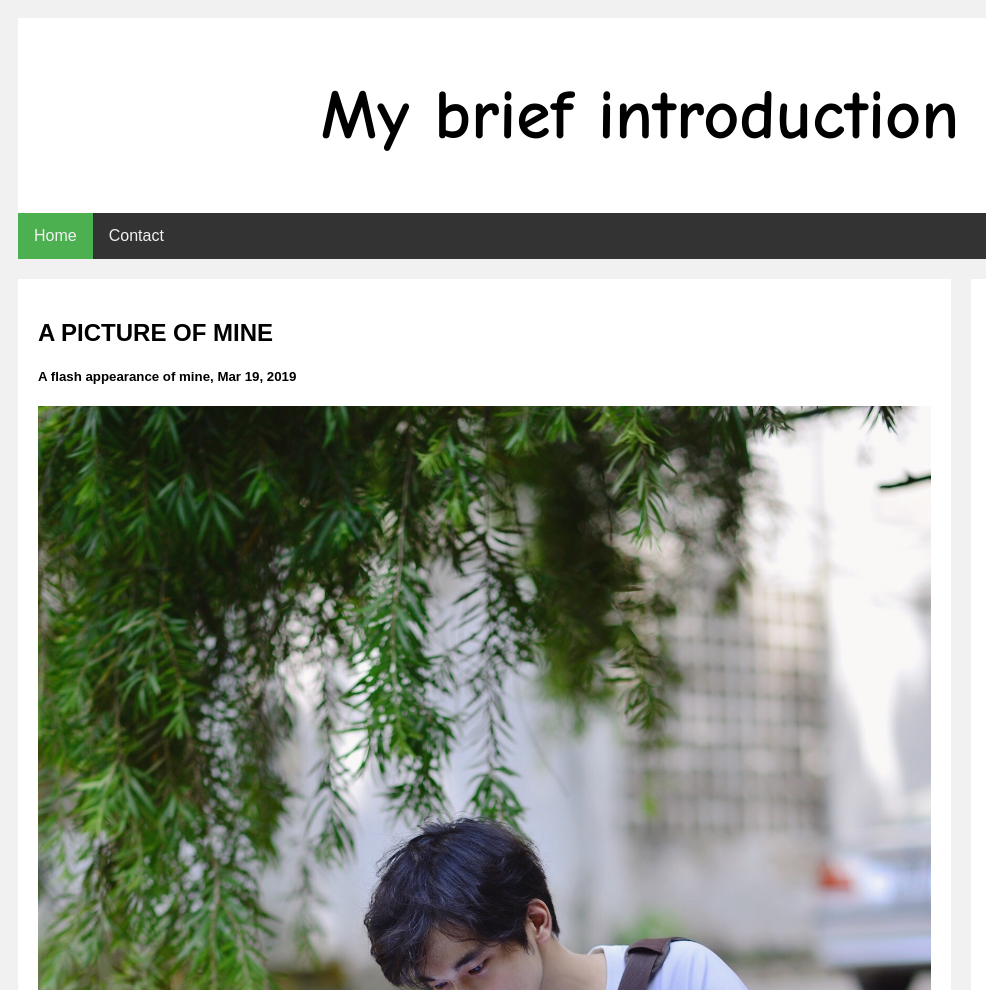
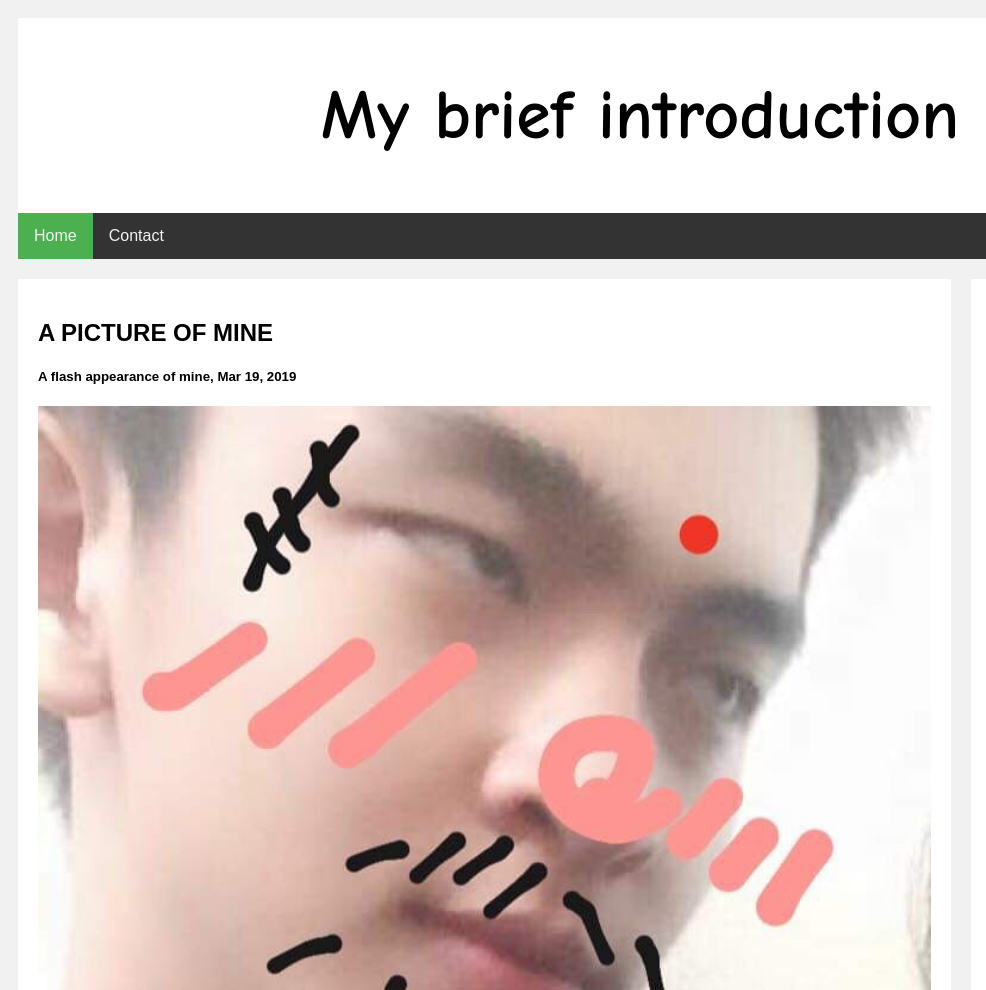
Before and after one commit to tda1312/tda1312.github.io, a plain HTML site: page index.html in a window 1280 px wide. Shown: the top 990 px of the page, 0-986 px from the left. Drawn offline with Linux system fonts and the light colour scheme; grey boxes are pictures that could not be loaded.

Commit message:
Update index.html

```diff
--- a/index.html
+++ b/index.html
@@ -155,7 +155,7 @@ img {
     <div class='card'>
       <h2>A PICTURE OF MINE</h2>
       <h5>A flash appearance of mine, Mar 19, 2019</h5>
-      <img src='./IMG_4006.jpg' alt='Me studying in the middle of a pond' style=width:100% title='I dont know why it is rotated like this...'>
+
       <img src='./me.jpg' style=width:100%>
 	  <p>So here I am in the middle of the pond trying to review for final exam...</p>
     </div>
```
